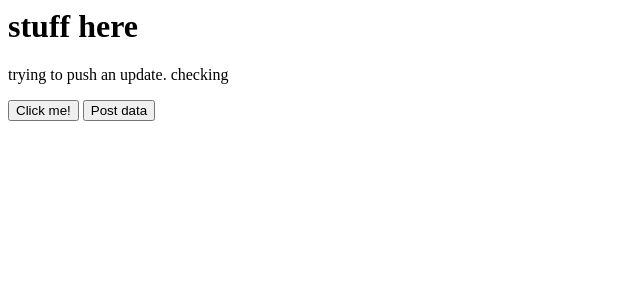
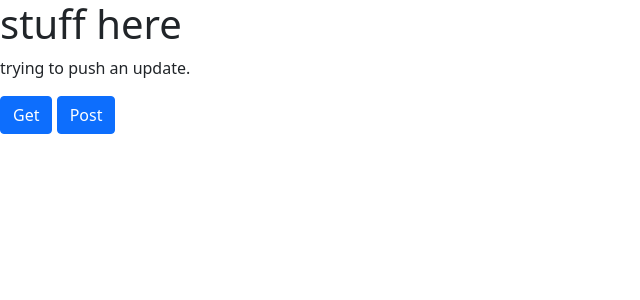
Before and after one commit to anth-mancini/GearheadMarketplace-Frontend, a PHP site: page / in a window 1280 px wide. Shown: the top 300 px of the page, without its empty margins (0-640 px from the left). Run offline with PHP 8.4, Linux system fonts and the light colour scheme.

Commit message:
adjust post method and added bootstrap styling

```diff
--- a/index.php
+++ b/index.php
@@ -4,12 +4,13 @@
 <html>
 <head>
     <script src="https://ajax.googleapis.com/ajax/libs/jquery/3.5.1/jquery.min.js"></script>
+    <link rel="stylesheet" href="css/bootstrap.css">
 </head>
 <body>
     <h1>stuff here</h1>
-    <p>trying to push an update. checking</p>
-    <button id="someid">Click me!</button>
-    <button id="postid">Post data</button>
+    <p>trying to push an update.</p>
+    <button id="someid" type="button" class="btn btn-primary">Get</button>
+    <button id="postid" type="button" class="btn btn-primary">Post</button>
 </body>
 </html>
 
@@ -20,7 +21,7 @@
         $.ajax({
             type: 'GET',
             url: 'http://0.0.0.0:8000/users/?skip=0&limit=100',
-            // url: 'https://backend-gearheadmarketplace.herokuapp.com',
+            // url: 'https://backend-gearheadmarketplace.herokuapp.com/users/?skip=0&limit=100',
             success: function(data){
                 console.log(data);
             }
@@ -28,16 +29,22 @@
     })
 
     $("#postid").on("click", function(){
-        console.log(JSON.stringify(myData));
-        console.log("clicked");
+        // console.log(JSON.stringify(myData));
+        // console.log("clicked");
         $.ajax({
             type: 'post',
             url: 'http://0.0.0.0:8000/users/',
             // url: 'https://backend-gearheadmarketplace.herokuapp.com',
-            data: JSON.stringify({"email":"someother@gmail.com", "password":"1234566"}),
-            dataType: "json",
+            data: JSON.stringify(myData),
+            headers: {
+                'Content-Type': 'application/json',
+                Accept: 'application/json',
+            },
             success: function(data){
                 console.log(data);
+            },
+            error: function(data){
+                console.log(data.responseJSON.detail);
             }
         })
     })
```
